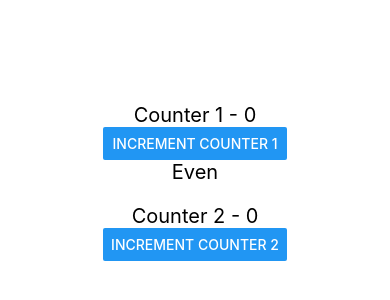
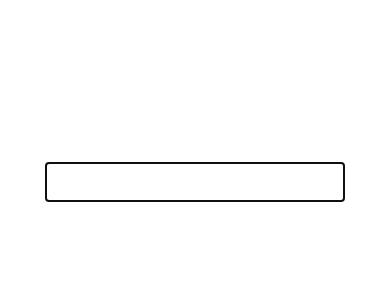
Before and after one commit to TanmayJain33/RNCounterApp, a React Native app: screen / in a window 390 px wide. Shown: the part 240-540 px from the top of the page. Built offline with nearby package versions, Linux system fonts and the light colour scheme.

Commit message:
Add useRef() for focusing the TextInput

```diff
--- a/App.js
+++ b/App.js
@@ -1,11 +1,11 @@
 import React from 'react';
 import {View} from 'react-native';
-import Counter from './Counter';
+import FocusInput from './FocusInput';
 
 export default function App() {
   return (
     <View style={{flex: 1, alignItems: 'center', justifyContent: 'center'}}>
-      <Counter />
+      <FocusInput />
     </View>
   );
 }
--- a/Counter.js
+++ /dev/null
@@ -1,40 +0,0 @@
-import React, {useState, useMemo} from 'react';
-import {View, Button, Text} from 'react-native';
-
-export default function Counter() {
-  const [counterOne, setCounterOne] = useState(0);
-  const [counterTwo, setCounterTwo] = useState(0);
-
-  const incrementOne = () => {
-    setCounterOne(counterOne + 1);
-  };
-
-  const incrementTwo = () => {
-    setCounterTwo(counterTwo + 1);
-  };
-
-  const isEven = useMemo(() => {
-    let i = 0;
-    while (i < 2000000000) {
-      i++;
-    }
-    return counterOne % 2 == 0;
-  }, [counterOne]);
-
-  return (
-    <View>
-      <Text style={{fontSize: 20, textAlign: 'center'}}>
-        Counter 1 - {counterOne}
-      </Text>
-      <Button title="Increment Counter 1" onPress={incrementOne} />
-      <Text style={{fontSize: 20, textAlign: 'center'}}>
-        {isEven ? 'Even' : 'Odd'}
-      </Text>
-      <View style={{margin: 10}} />
-      <Text style={{fontSize: 20, textAlign: 'center'}}>
-        Counter 2 - {counterTwo}
-      </Text>
-      <Button title="Increment Counter 2" onPress={incrementTwo} />
-    </View>
-  );
-}
--- /dev/null
+++ b/FocusInput.js
@@ -0,0 +1,27 @@
+import React, {useEffect, useRef} from 'react';
+import {View, TextInput} from 'react-native';
+
+export default function FocusInput() {
+  const textInputRef = useRef(null);
+
+  useEffect(() => {
+    //focus the TextInput element
+    textInputRef.current.focus();
+  }, []);
+
+  return (
+    <View>
+      <TextInput
+        ref={textInputRef}
+        keyboardType="default"
+        style={{
+          height: 40,
+          width: 300,
+          margin: 12,
+          borderWidth: 1,
+          padding: 10,
+        }}
+      />
+    </View>
+  );
+}
```
